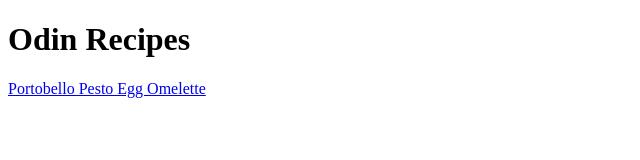
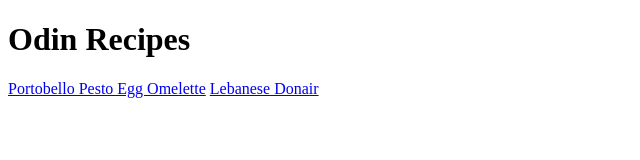
Before and after one commit to mrjinkil/odin-recipes, a plain HTML site: page index.html in a window 1280 px wide. Shown: the whole page, without its empty margins (0-640 px from the left). Drawn offline with Linux system fonts and the light colour scheme.

Commit message:
Add Lebanese-Donair link

```diff
--- a/index.html
+++ b/index.html
@@ -8,5 +8,6 @@
     <body>
         <h1>Odin Recipes</h1>
         <a href="./recipes/omelette.html">Portobello Pesto Egg Omelette</a>
+        <a href="./recipes/lebanese-donair.html">Lebanese Donair</a>
     </body>
 </html>
```
